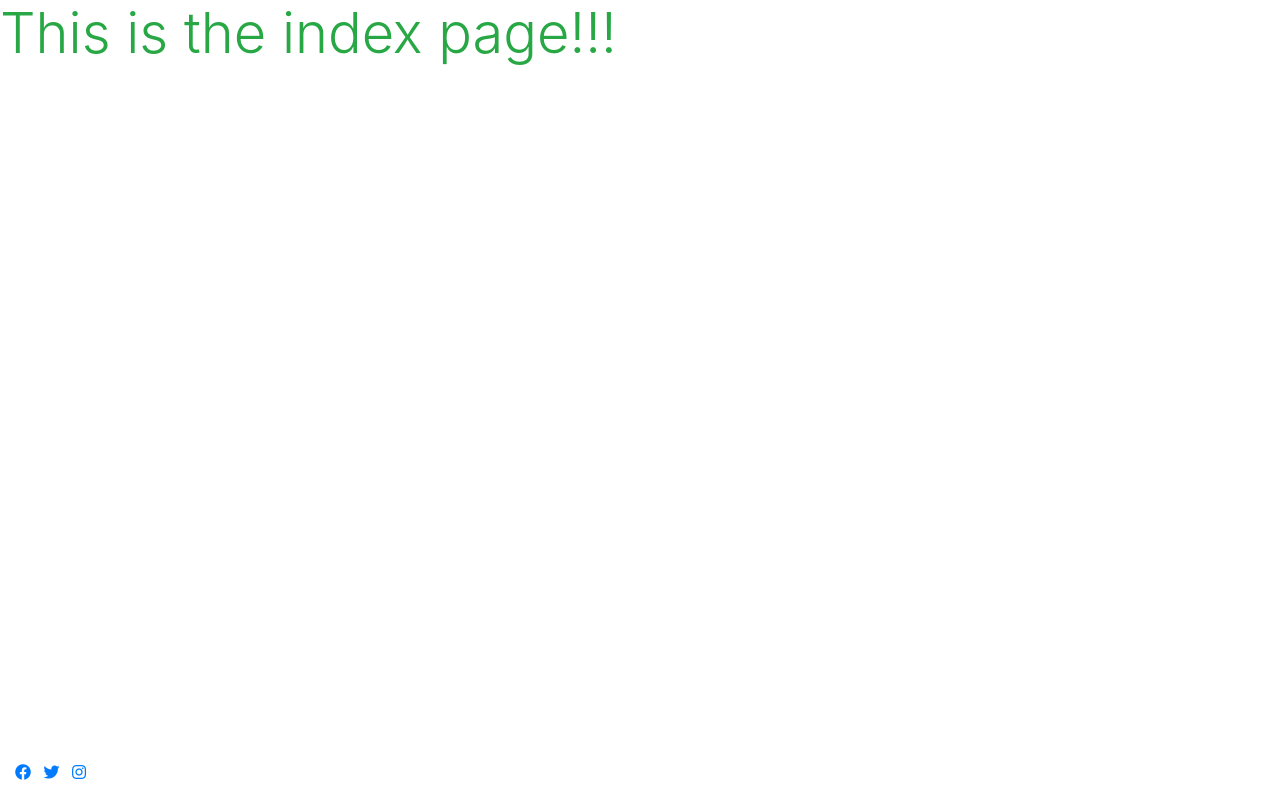
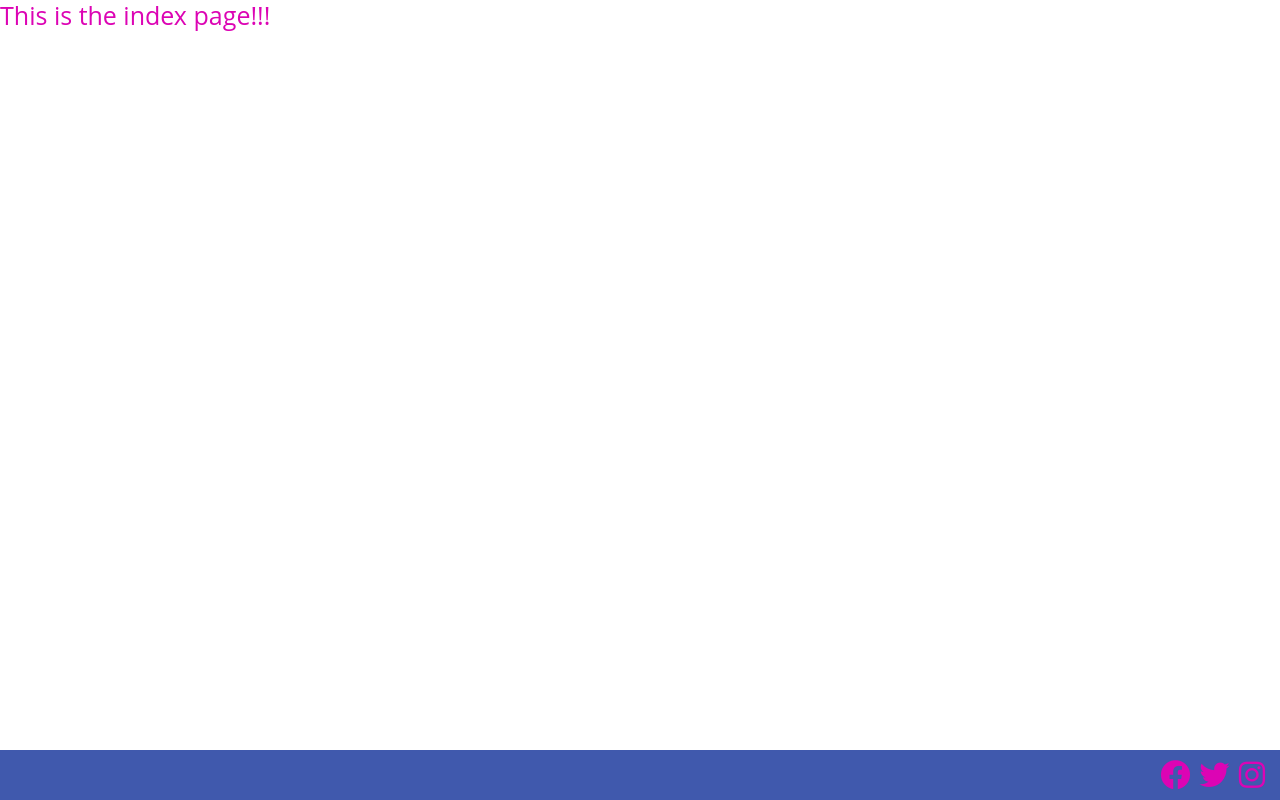
Before and after one commit to Conal84/carlet, a Django app: page / in a window 1280 px wide. Run offline with Django 3.2, Linux system fonts and the light colour scheme; some libraries are stand-ins or nearby versions.

Commit message:
Added static file and static dirs to settings.py and tested

```diff
--- a/carlet/settings.py
+++ b/carlet/settings.py
@@ -146,3 +146,4 @@ USE_TZ = True
 # https://docs.djangoproject.com/en/3.1/howto/static-files/
 
 STATIC_URL = '/static/'
+STATICFILES_DIRS = (os.path.join(BASE_DIR, 'static'),)
--- a/home/templates/home/index.html
+++ b/home/templates/home/index.html
@@ -1,6 +1,5 @@
 {% extends "base.html" %}
-{% load static %}
 
 {% block content %}
-    <h1 class="display-4 text-success">This is the index page!!!</h1>
+    <h1 class="index-text">This is the index page!!!</h1>
 {% endblock %}
--- a/static/css/base.css
+++ b/static/css/base.css
@@ -0,0 +1,28 @@
+/* -------------------------------------- Html */
+html {
+  font-size: 62.5%;
+  scroll-behavior: smooth;
+}
+
+/* -------------------------------------- Body */
+body {
+  font-size: 1.6rem;
+  font-family: "Open Sans", sans-serif;
+  margin: 0;
+}
+
+.index-text {
+    color: #dc04b4;
+}
+
+/* -------------------------------------- Footer */
+#footer-container {
+  height: 5rem;
+  background-color: #4059ad;
+}
+
+#footer-list i {
+  font-size: 3rem;
+  margin-top: 1rem;
+  color: #dc04b4;
+}
--- a/templates/base.html
+++ b/templates/base.html
@@ -23,6 +23,7 @@
       crossorigin="anonymous"
     />
     <link rel="stylesheet" href="https://cdnjs.cloudflare.com/ajax/libs/font-awesome/5.15.1/css/all.min.css" integrity="sha512-+4zCK9k+qNFUR5X+cKL9EIR+ZOhtIloNl9GIKS57V1MyNsYpYcUrUeQc9vNfzsWfV28IaLL3i96P9sdNyeRssA==" crossorigin="anonymous" />
+    <link rel="stylesheet" href="{% static 'css/base.css' %}">
     {% endblock %}
 
     {% block extra_css %}
--- a/templates/includes/footer.html
+++ b/templates/includes/footer.html
@@ -1,7 +1,7 @@
 <footer class="container-fluid fixed-bottom" id="footer-container">
   <div class="row no-gutters">
     <div class="col-12">
-      <ul class="list-inline" id="social-links">
+      <ul class="list-inline text-right" id="footer-list">
         <li class="list-inline-item">
           <a href="https://www.facebook.com" target="_blank"
             >
```
